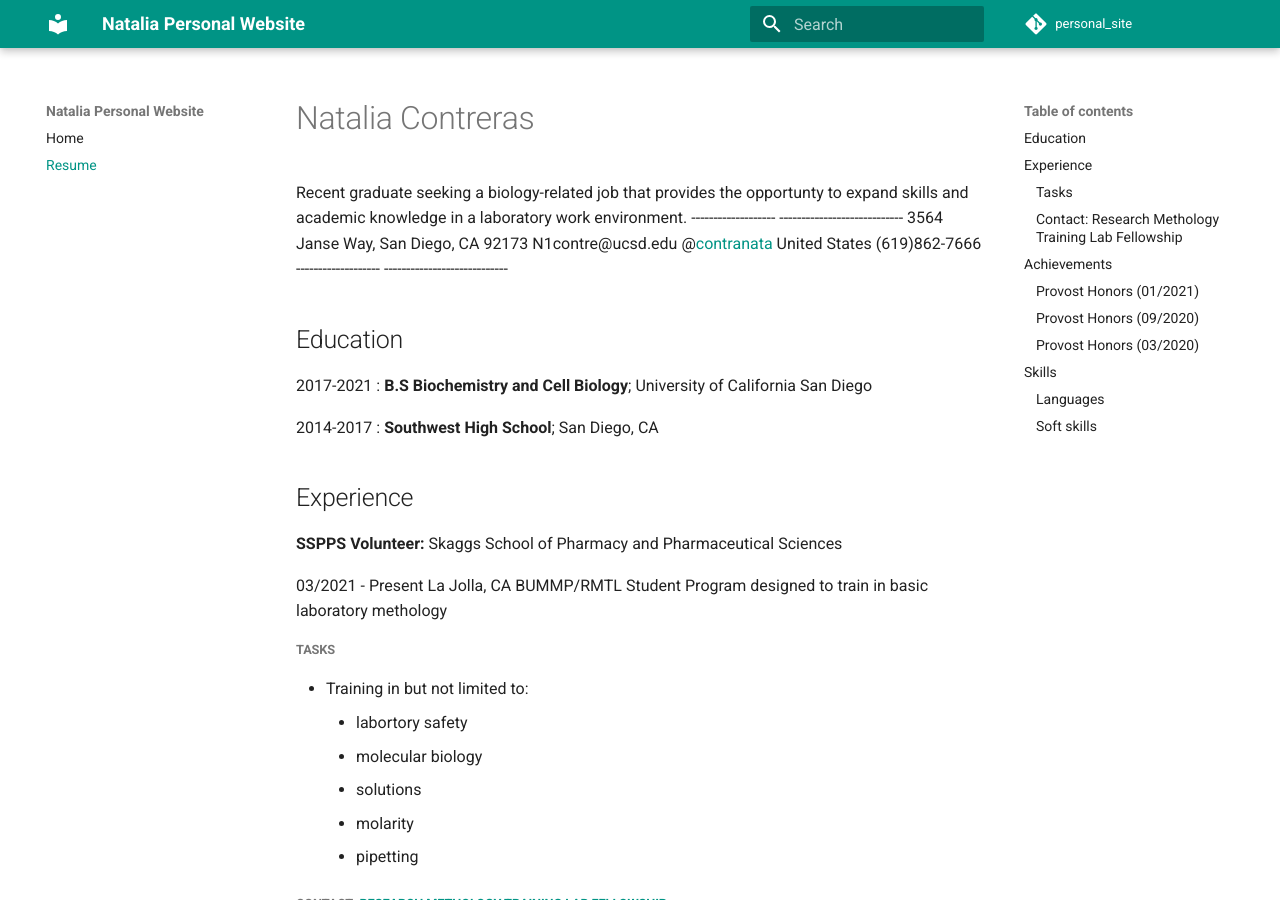
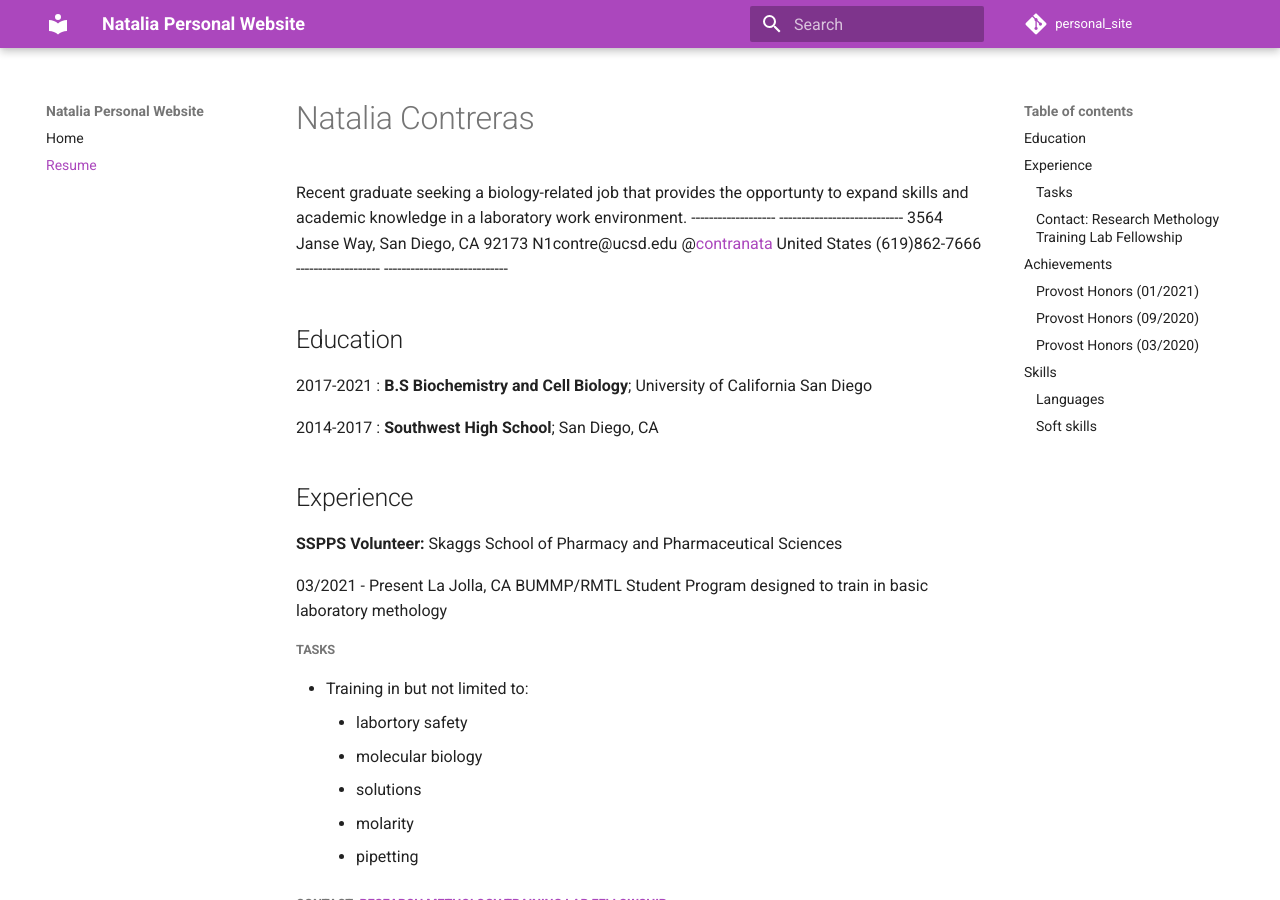
Before and after one commit to Contranata/personal_site, an MkDocs documentation site: the page built from doc/resume_july2021.md, in a window 1280 px wide and 900 px high. Built offline with MkDocs 1.6.1 and Material for MkDocs 9.7.7, drawn with Linux system fonts in a browser that asks for light colours; comment, search, counter and statistics services are not loaded.

Commit message:
Update mkdocs.yml

```diff
--- a/mkdocs.yml
+++ b/mkdocs.yml
@@ -11,8 +11,8 @@ theme:
   name: material
   # pretty colors! see https://github.com/squidfunk/mkdocs-material/tree/master/material/.icons/material
   palette:
-    primary: 'teal'
-    accent: 'indigo'
+    primary: 'purple'
+    accent: 'black'
   # fun logos! see https://material.io/icons/
  # icon:
     #logo: material/account-cowboy-hat.svg
```
